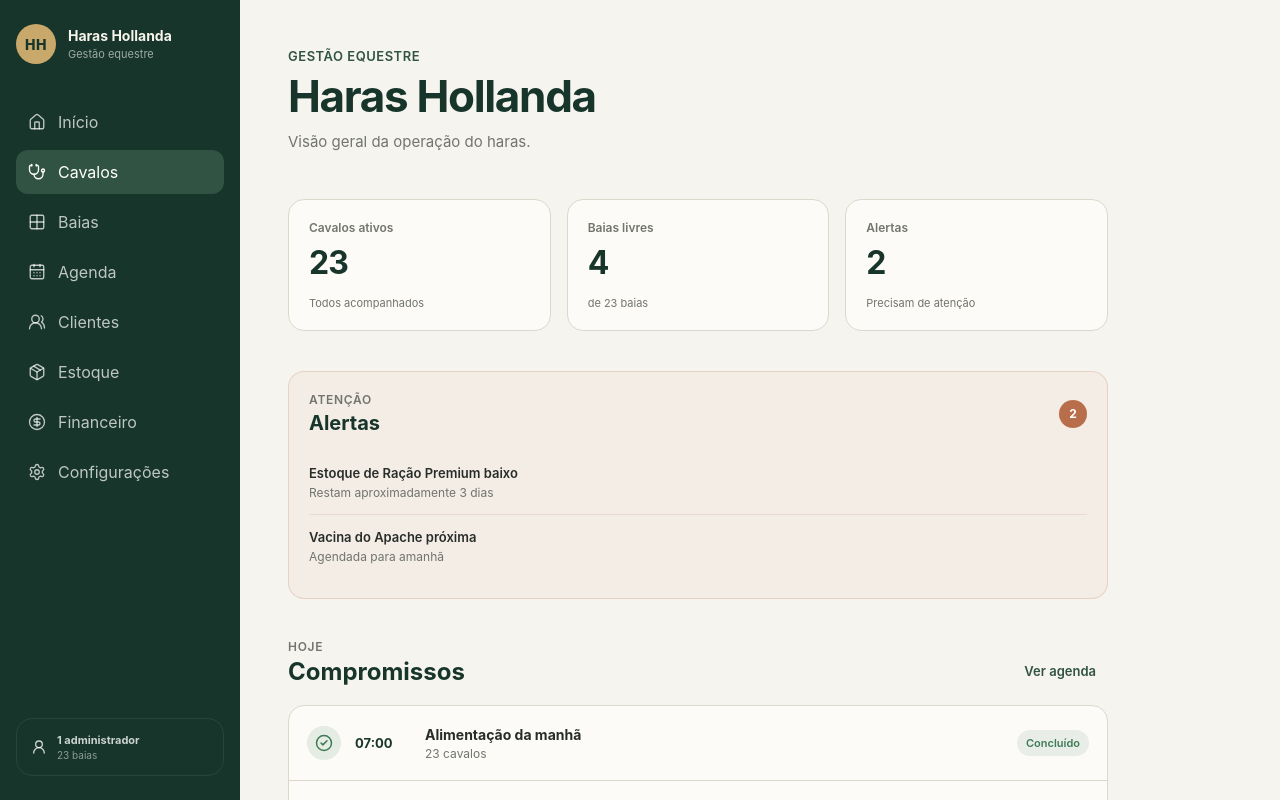
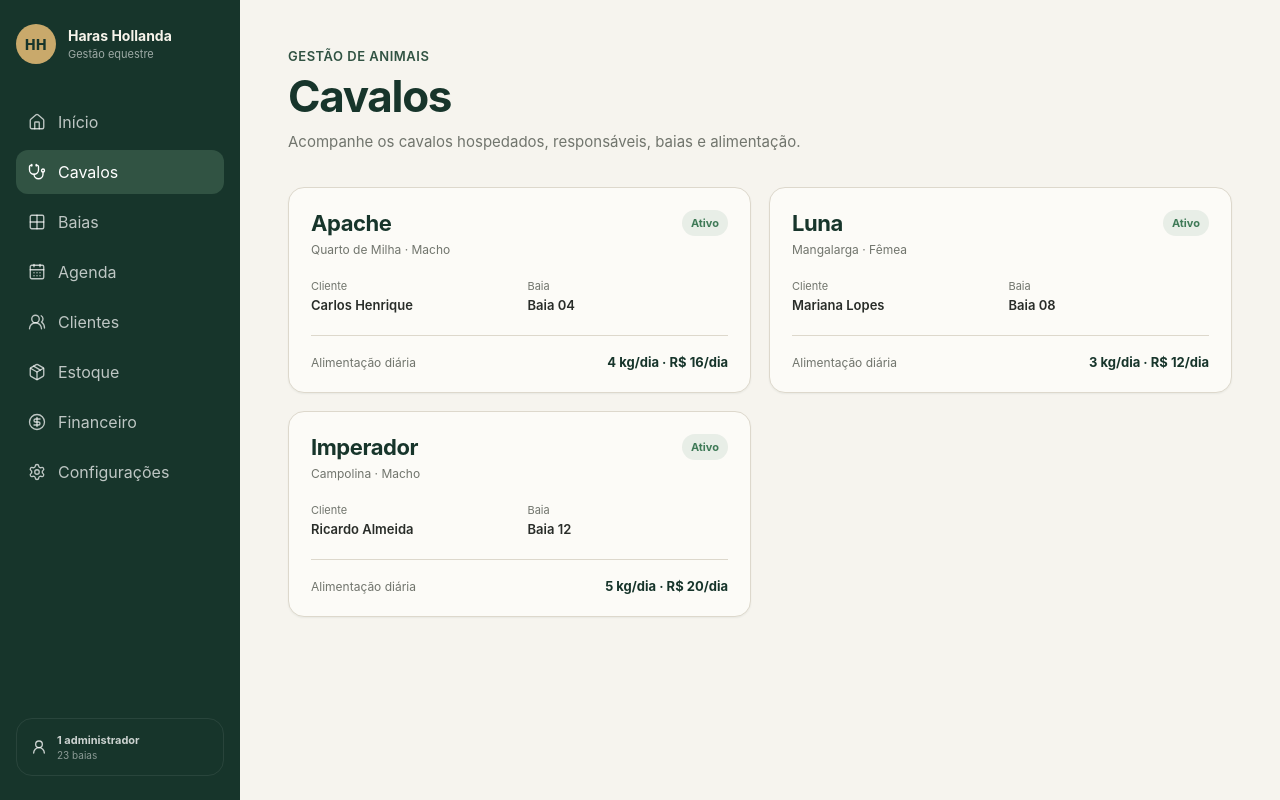
Before and after one commit to NeuroFluxLabs-RafaelSouza/haras-hollanda, a React (Vite) app: page /cavalos in a window 1280 px wide. Shown: the top 800 px of the page. Built offline with nearby package versions, Linux system fonts and the light colour scheme.

Commit message:
feat: cria pagina de cavalos com informacoes operacionais

```diff
--- a/src/App.tsx
+++ b/src/App.tsx
@@ -1,6 +1,13 @@
+import { Route, Routes } from 'react-router-dom'
+
+
 import { Sidebar } from './components/layout/Sidebar.tsx'
+import { Dashboard } from './features/dashboard/Dashboard.tsx'
+import { HorsesPage } from './features/horses/HorsesPage.tsx'
+
 import './App.css'
-import { Dashboard } from './features/dashboard/Dashboard.tsx'
+
+
 
 function App() {
   return (
@@ -8,6 +15,11 @@ function App() {
       <Sidebar />
 
       <main className="app__content">
+        <Routes>
+          <Route
+            path="/"
+            element={
+              <>
                 <header className="page-header">
                   <p className="page-header__eyebrow">Gestão equestre</p>
 
@@ -21,6 +33,12 @@ function App() {
                 </header>
 
                 <Dashboard />
+              </>
+            }
+          />
+
+          <Route path="/cavalos" element={<HorsesPage />} />
+        </Routes>
       </main>
     </div>
   )
--- /dev/null
+++ b/src/features/horses/HorsesPage.css
@@ -0,0 +1,115 @@
+.horses-page {
+  width: 100%;
+  max-width: var(--content-max-width);
+}
+
+.horses-grid {
+  display: grid;
+  grid-template-columns: repeat(2, minmax(0, 1fr));
+  gap: 18px;
+
+  margin-top: 36px;
+}
+
+.horse-card {
+  padding: 22px;
+
+  border: 1px solid var(--color-border);
+  border-radius: var(--radius-md);
+
+  background: var(--color-surface);
+  box-shadow: var(--shadow-sm);
+}
+
+.horse-card__top {
+  display: flex;
+  align-items: flex-start;
+  justify-content: space-between;
+  gap: 16px;
+}
+
+.horse-card__name {
+  margin: 0;
+
+  color: var(--color-forest);
+
+  font-size: 22px;
+  letter-spacing: -0.02em;
+}
+
+.horse-card__meta {
+  margin: 6px 0 0;
+
+  color: var(--color-text-muted);
+
+  font-size: 12px;
+}
+
+.horse-card__status {
+  padding: 6px 9px;
+
+  border-radius: 999px;
+
+  background: rgba(63, 122, 87, 0.1);
+  color: var(--color-success);
+
+  font-size: 11px;
+  font-weight: 700;
+}
+
+.horse-card__details {
+  margin-top: 22px;
+
+  display: grid;
+  grid-template-columns: 1fr 1fr;
+  gap: 16px;
+}
+
+.horse-card__detail {
+  display: flex;
+  flex-direction: column;
+  gap: 4px;
+}
+
+.horse-card__detail span {
+  color: var(--color-text-muted);
+
+  font-size: 11px;
+}
+
+.horse-card__detail strong {
+  color: var(--color-text);
+
+  font-size: 13px;
+  font-weight: 600;
+}
+
+.horse-card__feeding {
+  margin-top: 22px;
+  padding-top: 18px;
+
+  border-top: 1px solid var(--color-border);
+
+  display: flex;
+  align-items: center;
+  justify-content: space-between;
+  gap: 16px;
+}
+
+.horse-card__feeding span {
+  color: var(--color-text-muted);
+
+  font-size: 12px;
+}
+
+.horse-card__feeding strong {
+  color: var(--color-forest);
+
+  font-size: 13px;
+}
+
+@media (max-width: 1000px) {
+  .horses-grid {
+    grid-template-columns: 1fr;
+  }
+}
--- /dev/null
+++ b/src/features/horses/HorsesPage.tsx
@@ -0,0 +1,94 @@
+import './HorsesPage.css'
+
+
+const horses = [
+  {
+    name: 'Apache',
+    breed: 'Quarto de Milha',
+    sex: 'Macho',
+    client: 'Carlos Henrique',
+    stall: 'Baia 04',
+    feeding: '4 kg/dia',
+    feedingCost: 'R$ 16/dia',
+    status: 'Ativo',
+  },
+  {
+    name: 'Luna',
+    breed: 'Mangalarga',
+    sex: 'Fêmea',
+    client: 'Mariana Lopes',
+    stall: 'Baia 08',
+    feeding: '3 kg/dia',
+    feedingCost: 'R$ 12/dia',
+    status: 'Ativo',
+  },
+  {
+    name: 'Imperador',
+    breed: 'Campolina',
+    sex: 'Macho',
+    client: 'Ricardo Almeida',
+    stall: 'Baia 12',
+    feeding: '5 kg/dia',
+    feedingCost: 'R$ 20/dia',
+    status: 'Ativo',
+  },
+]
+
+export function HorsesPage() {
+  return (
+  <section className="horses-page">
+    <header className="page-header">
+      <p className="page-header__eyebrow">Gestão de animais</p>
+
+      <h1 className="page-header__title">Cavalos</h1>
+
+      <p className="page-header__description">
+        Acompanhe os cavalos hospedados, responsáveis, baias e alimentação.
+      </p>
+    </header>
+
+    <div className="horses-grid">
+      {horses.map((horse) => (
+        <article className="horse-card" key={horse.name}>
+          <div className="horse-card__top">
+            <div>
+              <h2 className="horse-card__name">
+                {horse.name}
+              </h2>
+
+              <p className="horse-card__meta">
+                {horse.breed} · {horse.sex}
+              </p>
+            </div>
+
+            <span className="horse-card__status">
+              {horse.status}
+            </span>
+          </div>
+
+          <div className="horse-card__details">
+            <div className="horse-card__detail">
+              <span>Cliente</span>
+              <strong>{horse.client}</strong>
+            </div>
+
+            <div className="horse-card__detail">
+              <span>Baia</span>
+              <strong>{horse.stall}</strong>
+            </div>
+          </div>
+
+          <div className="horse-card__feeding">
+            <span>Alimentação diária</span>
+
+            <strong>
+              {horse.feeding} · {horse.feedingCost}
+            </strong>
+          </div>
+        </article>
+      ))}
+    </div>
+  </section>
+)
+
+}
```
Lines whose indentation alone changed are shown as unchanged.
